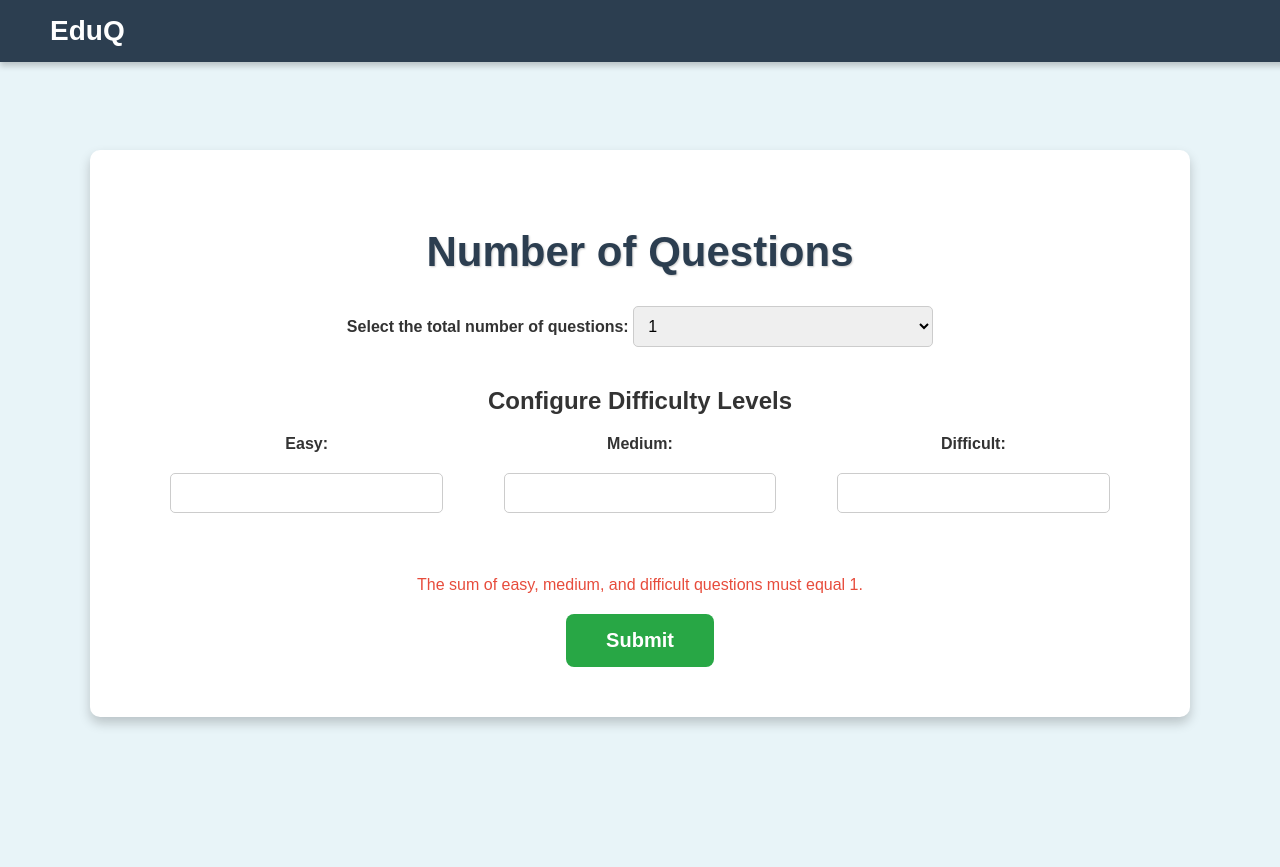
After one commit to eemreguven/EduQ, a Flask app: page /questions in a window 1280 px wide. The commit adds this page. Run offline with Flask 3, Linux system fonts and the light colour scheme.

Commit message:
second_commit_of_application_added_changes_for_questions

```diff
--- a/app.py
+++ b/app.py
@@ -54,7 +54,8 @@ def upload_file():
             if char_count > 5000:
                 flash(f'The file contains {char_count} characters, which exceeds the limit.')
             else:
-                flash(f'The file contains {char_count} characters.')
+                flash(f'File uploaded successfully.')
+                return redirect(url_for('questions'))
 
             return redirect(url_for('index'))
         else:
@@ -63,6 +64,39 @@ def upload_file():
 
     return render_template('upload.html')
 
+
+
+@app.route('/questions', methods=['GET', 'POST'])
+def questions():
+    if request.method == 'POST':
+        # Get form data
+        question_count = int(request.form.get('question_count'))
+        easy_count = int(request.form.get('easy', 0))
+        medium_count = int(request.form.get('medium', 0))
+        difficult_count = int(request.form.get('difficult', 0))
+
+        # Backend validation
+        errors = []
+        if not (0 <= easy_count <= 10):
+            errors.append('Easy count must be between 0 and 10.')
+        if not (0 <= medium_count <= 10):
+            errors.append('Medium count must be between 0 and 10.')
+        if not (0 <= difficult_count <= 10):
+            errors.append('Difficult count must be between 0 and 10.')
+        if (easy_count + medium_count + difficult_count) != question_count:
+            errors.append('The sum of easy, medium, and difficult counts must equal the total number of questions.')
+
+        # Display errors or proceed
+        if errors:
+            for error in errors:
+                flash(error)
+        else:
+            flash('Questions successfully configured.')
+            return redirect(url_for('index'))
+
+    return render_template('questions.html')
+
+
 if __name__ == '__main__':
     os.makedirs(app.config['UPLOAD_FOLDER'], exist_ok=True)
     app.run(host='127.0.0.1', port=5000, debug=True)  # Explicitly setting the host and port
--- /dev/null
+++ b/static/script.js
@@ -0,0 +1,57 @@
+document.addEventListener('DOMContentLoaded', function () {
+    const questionCountSelect = document.getElementById('question_count');
+    const easyInput = document.getElementById('easy');
+    const mediumInput = document.getElementById('medium');
+    const difficultInput = document.getElementById('difficult');
+    const easyWarning = document.getElementById('easyWarning');
+    const mediumWarning = document.getElementById('mediumWarning');
+    const difficultWarning = document.getElementById('difficultWarning');
+    const totalWarning = document.getElementById('totalWarning');
+
+    // Validate individual input fields
+    function validateInput(input, warning) {
+        const value = parseInt(input.value, 10);
+        if (isNaN(value) || value < 0 || value > 10) {
+            warning.textContent = 'Value must be between 0 and 10.';
+        } else {
+            warning.textContent = '';
+        }
+    }
+
+    // Validate the total count
+    function validateTotal() {
+        const questionCount = parseInt(questionCountSelect.value, 10);
+        const easy = parseInt(easyInput.value, 10) || 0;
+        const medium = parseInt(mediumInput.value, 10) || 0;
+        const difficult = parseInt(difficultInput.value, 10) || 0;
+
+        if (easy + medium + difficult !== questionCount) {
+            totalWarning.textContent = `The sum of easy, medium, and difficult questions must equal ${questionCount}.`;
+        } else {
+            totalWarning.textContent = '';
+        }
+    }
+
+    // Add event listeners for real-time validation
+    easyInput.addEventListener('input', () => {
+        validateInput(easyInput, easyWarning);
+        validateTotal();
+    });
+
+    mediumInput.addEventListener('input', () => {
+        validateInput(mediumInput, mediumWarning);
+        validateTotal();
+    });
+
+    difficultInput.addEventListener('input', () => {
+        validateInput(difficultInput, difficultWarning);
+        validateTotal();
+    });
+
+    questionCountSelect.addEventListener('change', () => {
+        validateTotal();
+    });
+
+    // Initial validation on page load
+    validateTotal();
+});
--- a/static/style.css
+++ b/static/style.css
@@ -120,3 +120,83 @@ a:hover {
         padding: 12px 30px;
     }
 }
+
+
+
+/* Dropdown menu styling */
+select {
+    padding: 10px;
+    margin: 10px 0 20px;
+    font-size: 16px;
+    border-radius: 5px;
+    border: 1px solid #ccc;
+    width: 100%;
+    max-width: 300px;
+}
+
+/* Input boxes */
+input[type="number"] {
+    padding: 10px;
+    margin: 10px 0 20px;
+    font-size: 16px;
+    border-radius: 5px;
+    border: 1px solid #ccc;
+    width: 100%;
+    max-width: 300px;
+}
+
+/* Form labels */
+label {
+    font-weight: bold;
+    margin-bottom: 5px;
+    display: inline-block;
+}
+
+/* Form spacing */
+form {
+    margin-top: 20px;
+}
+
+
+/* Difficulty container */
+.difficulty-container {
+    display: flex;
+    justify-content: space-between;
+    margin-top: 20px;
+}
+
+.difficulty-box {
+    flex: 1;
+    margin: 0 10px;
+    text-align: center;
+}
+
+.difficulty-box label {
+    display: block;
+    margin-bottom: 10px;
+    font-weight: bold;
+}
+
+.difficulty-box input {
+    width: 80%;
+    padding: 10px;
+    font-size: 16px;
+    border: 1px solid #ccc;
+    border-radius: 5px;
+    text-align: center;
+}
+
+/* Warning messages */
+.warning {
+    color: #e74c3c;
+    font-size: 14px;
+    margin-top: 5px;
+    height: 18px;
+    /* Reserve space to avoid layout shift */
+}
+
+.totalWarning {
+    color: #e74c3c;
+    font-size: 16px;
+    margin-top: 20px;
+}
--- /dev/null
+++ b/templates/questions.html
@@ -0,0 +1,52 @@
+<!DOCTYPE html>
+<html>
+<head>
+    <title>Configure Questions</title>
+    <link rel="stylesheet" href="{{ url_for('static', filename='style.css') }}">
+</head>
+<body>
+    <div class="header">EduQ</div>
+    <div class="container">
+        <h1>Number of Questions</h1>
+        <form id="questionForm" method="POST">
+            <!-- Select menu for number of questions -->
+            <label for="question_count">Select the total number of questions:</label>
+            <select name="question_count" id="question_count" required>
+                {% for i in range(1, 11) %}
+                <option value="{{ i }}">{{ i }}</option>
+                {% endfor %}
+            </select>
+
+            <h2>Configure Difficulty Levels</h2>
+            <div class="difficulty-container">
+                <!-- Easy question count -->
+                <div class="difficulty-box">
+                    <label for="easy">Easy:</label>
+                    <input type="number" id="easy" name="easy" min="0" max="10" required>
+                    <div class="warning" id="easyWarning"></div>
+                </div>
+
+                <!-- Medium question count -->
+                <div class="difficulty-box">
+                    <label for="medium">Medium:</label>
+                    <input type="number" id="medium" name="medium" min="0" max="10" required>
+                    <div class="warning" id="mediumWarning"></div>
+                </div>
+
+                <!-- Difficult question count -->
+                <div class="difficulty-box">
+                    <label for="difficult">Difficult:</label>
+                    <input type="number" id="difficult" name="difficult" min="0" max="10" required>
+                    <div class="warning" id="difficultWarning"></div>
+                </div>
+            </div>
+
+            <div class="totalWarning" id="totalWarning"></div>
+
+            <button type="submit" class="upload-button">Submit</button>
+        </form>
+    </div>
+
+    <script src="{{ url_for('static', filename='script.js') }}"></script>
+</body>
+</html>
```
Also changed, not shown: 1 other file.
